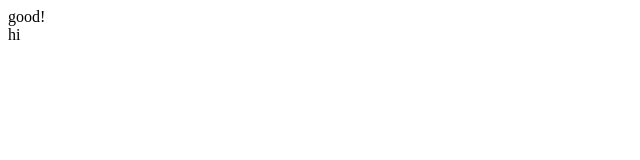
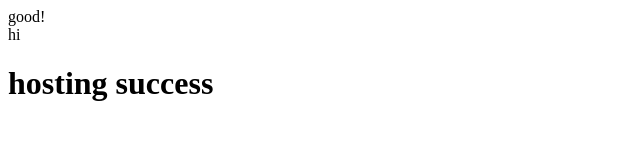
Before and after one commit to kangmoonhye/test, a plain HTML site: page index.html in a window 1280 px wide. Shown: the whole page, without its empty margins (0-640 px from the left). Drawn offline with Linux system fonts and the light colour scheme.

Commit message:
h1 tag make

```diff
--- a/index.html
+++ b/index.html
@@ -7,7 +7,10 @@
   <body>
     <header>
       good!<br>
-      hi
+      hi <br>
+      <h1 style="font-size:10rem,font-weight:bold">
+        hosting success
+      </h1>
     </header>
   </body>
 </html>
```
